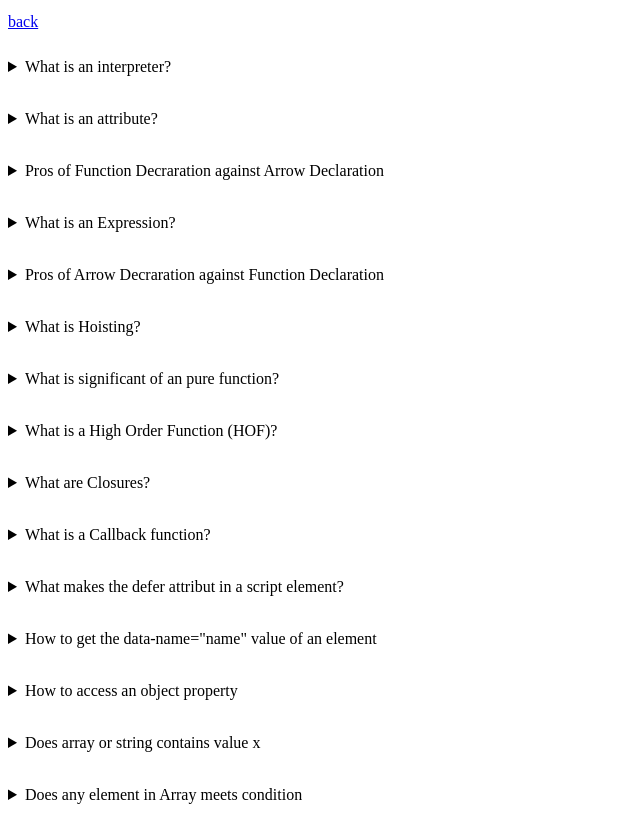
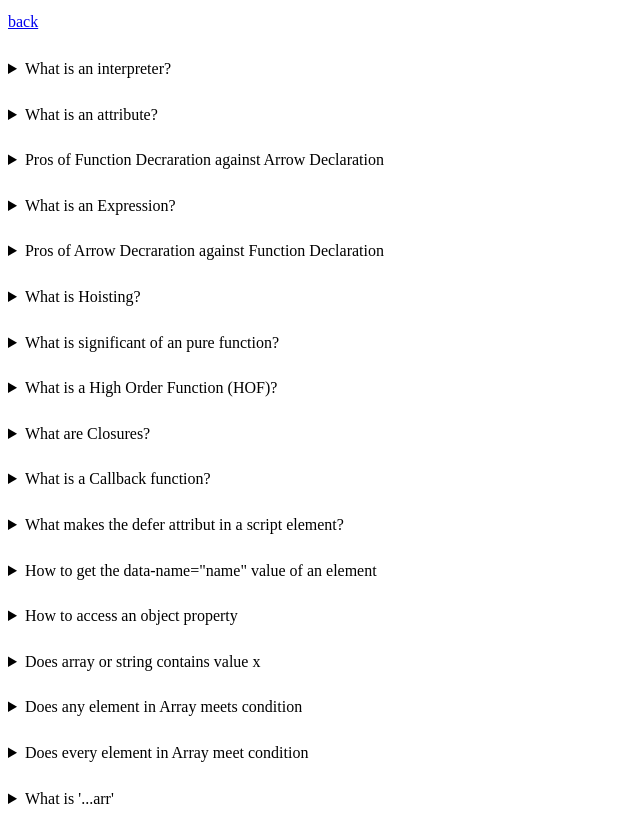
Before and after one commit to Hecktors/quick-quiz, a plain HTML site: page js.html in a window 1280 px wide. Shown: the top 819 px of the page, without its empty margins (0-640 px from the left). Drawn offline with Linux system fonts and the light colour scheme.

Commit message:
Change margin

```diff
--- a/styles.css
+++ b/styles.css
@@ -5,13 +5,14 @@ a {
 
 details {
     display: block;
-    line-height: 2;
-    margin: 10px 0;
+    line-height: 1.6;
+    margin: 20px 0;
     background-color: #eee;
+    user-select: none;
 }
 
 summary {
     background-color: #fff;
-    padding: 5px 0;
+    /* padding: 3px 0; */
     outline: none;
 }
```
